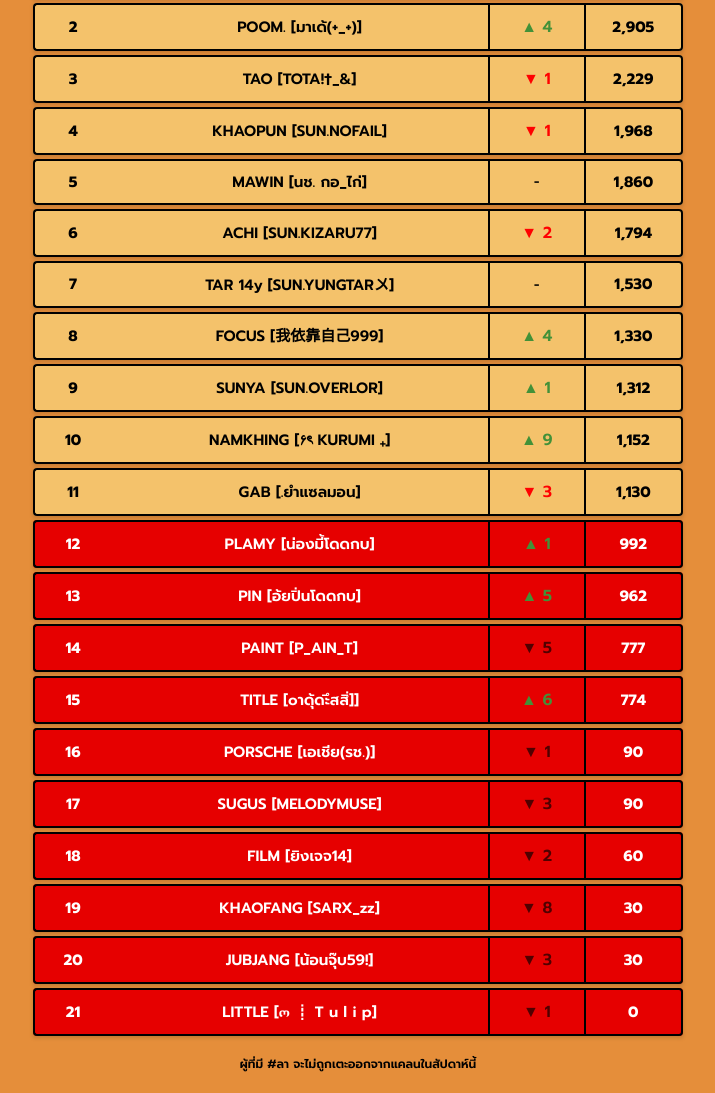
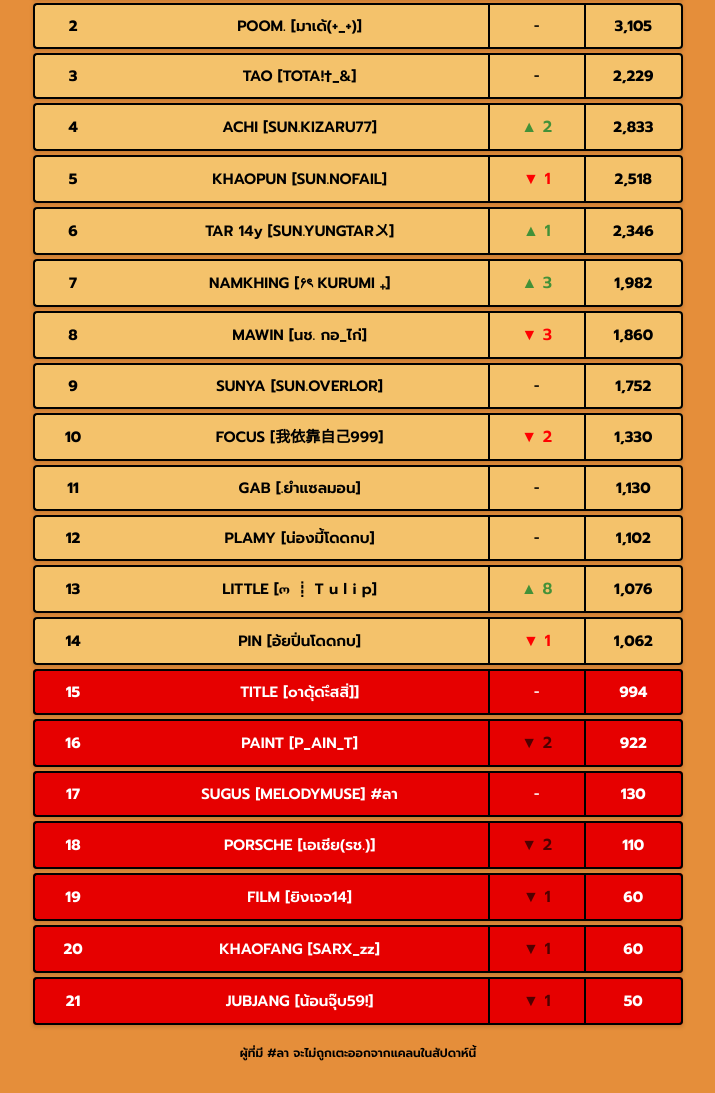
Before and after one commit to kizaru77-th/SUNSHINEWEB, a plain HTML site: page index.html in a window 1280 px wide. Shown: the part 325-1418 px from the top of the page, without its empty margins (282-997 px from the left). Drawn offline with Linux system fonts and the light colour scheme.

Commit message:
Add files via upload

```diff
--- a/index.html
+++ b/index.html
@@ -194,7 +194,7 @@
                 <img src="SUN2HINE-LOGO.png" style="width: 150px; height: auto !important" alt="LOGO" class="logo-img">
                 <div class="clan-name">SUN2HINE</div>
             </div>
-            <div class="title-main">ตารางการทำเกียรติยศ สัปดาห์ที่ 6 วันที่ 6</div>
+            <div class="title-main">สรุปตารางการทำเกียรติยศ</div>
             <div class="subtitle">ลูกแคลนทุกคนต้องทำเกียรติยศอย่างน้อย 1,000 ขึ้นไป หากทำไม่ถึงขออนุญาตเตะออกจากแคลนโดยไม่มีเหตุผลใดๆ มาอ้างทั้งสิ้น</div>
         </div>
 
@@ -217,123 +217,123 @@
                 <tr class="player-row row-gold">
                     <td>2</td>
                     <td>POOM. [มาเด้(+_+)]</td>
-                    <td><span class="rank-up">4</span></td>
-                    <td>2,905</td>
+                    <td><span class="rank-no-change">-</span></td>
+                    <td>3,105</td>
                 </tr>
                 <tr class="player-row row-gold">
                     <td>3</td>
                     <td>TAO [TOTA!†_&]</td>
-                    <td><span class="rank-down">1</span></td>
+                    <td><span class="rank-no-change">-</span></td>
                     <td>2,229</td>
                 </tr>
                 <tr class="player-row row-gold">
                     <td>4</td>
-                    <td>KHAOPUN [SUN.NOFAIL]</td>
-                    <td><span class="rank-down">1</span></td>
-                    <td>1,968</td>
+                    <td>ACHI [SUN.KIZARU77]</td>
+                    <td><span class="rank-up">2</span></td>
+                    <td>2,833</td>
                 </tr>
 
                 <tr class="player-row row-gold">
                     <td>5</td>
-                    <td>MAWIN [นช. กอ_ไก่]</td>
-                    <td><span class="rank-no-change">-</span></td>
-                    <td>1,860</td>
+                    <td>KHAOPUN [SUN.NOFAIL]</td>
+                    <td><span class="rank-down">1</span></td>
+                    <td>2,518</td>
                 </tr>
                 <tr class="player-row row-gold">
                     <td>6</td>
-                    <td>ACHI [SUN.KIZARU77]</td>
-                    <td><span class="rank-down">2</span></td>
-                    <td>1,794</td>
+                    <td>TAR 14y [SUN.YUNGTAR〤]</td>
+                    <td><span class="rank-up">1</span></td>
+                    <td>2,346</td>
                 </tr>
                 <tr class="player-row row-gold">
                     <td>7</td>
-                    <td>TAR 14y [SUN.YUNGTAR〤]</td>
-                    <td><span class="rank-no-change">-</span></td>
-                    <td>1,530</td>
+                    <td>NAMKHING [۶ৎ KURUMI ₊]</td>
+                    <td><span class="rank-up">3</span></td>
+                    <td>1,982</td>
                 </tr>
                 <tr class="player-row row-gold">
                     <td>8</td>
-                    <td>FOCUS [我依靠自己999]</td>
-                    <td><span class="rank-up">4</span></td>
-                    <td>1,330</td>
+                    <td>MAWIN [นช. กอ_ไก่]</td>
+                    <td><span class="rank-down">3</span></td>
+                    <td>1,860</td>
                 </tr>
                 <tr class="player-row row-gold">
                     <td>9</td>
                     <td>SUNYA [SUN.OVERLOR]</td>
-                    <td><span class="rank-up">1</span></td>
-                    <td>1,312</td>
+                    <td><span class="rank-no-change">-</span></td>
+                    <td>1,752</td>
                 </tr>
                 <tr class="player-row row-gold">
                     <td>10</td>
-                    <td>NAMKHING [۶ৎ KURUMI ₊]</td>
-                    <td><span class="rank-up">9</span></td>
-                    <td>1,152</td>
+                    <td>FOCUS [我依靠自己999]</td>
+                    <td><span class="rank-down">2</span></td>
+                    <td>1,330</td>
                 </tr>
                 <tr class="player-row row-gold">
                         <td>11</td>
                         <td>GAB [.ยำแซลมอน]</td>
-                        <td><span class="rank-down">3</span></td>
+                        <td><span class="rank-no-change">-</span></td>
                         <td>1,130</td>
                 </tr>
-                <tr class="player-row row-red">
+                <tr class="player-row row-gold">
                     <td>12</td>
                     <td>PLAMY [น่องมี้โดดกบ]</td>
-                    <td><span class="rank-up">1</span></td>
-                    <td>992</td>
+                    <td><span class="rank-no-change">-</span></td>
+                    <td>1,102</td>
                 </tr>
-                <tr class="player-row row-red">
+                <tr class="player-row row-gold">
                     <td>13</td>
+                    <td>LITTLE [ო ┋ T u l i p]</td>
+                    <td><span class="rank-up">8</span></td>
+                    <td>1,076</td>
+                </tr>
+                <tr class="player-row row-gold">
+                    <td>14</td>
                     <td>PIN [อ้ยปิ่นโดดกบ]</td>
-                    <td><span class="rank-up">5</span></td>
-                    <td>962</td>
-                </tr>
-                <tr class="player-row row-red">
-                    <td>14</td>
-                    <td>PAINT [P_AIN_T]</td>
-                    <td><span class="rank-down">5</span></td>
-                    <td>777</td>
+                    <td><span class="rank-down">1</span></td>
+                    <td>1,062</td>
                 </tr>
                 <tr class="player-row row-red">
                     <td>15</td>
                     <td>TITLE  [oาดุ้ดะึสสิ่]]</td>
-                    <td><span class="rank-up">6</span></td>
-                    <td>774</td>
+                    <td><span class="rank-no-change">-</span></td>
+                    <td>994</td>
                 </tr>
                 <tr class="player-row row-red">
                     <td>16</td>
-                    <td>PORSCHE [เอเชีย(รช.)]</td>
-                    <td><span class="rank-down">1</span></td>
-                    <td>90</td>
+                    <td>PAINT [P_AIN_T]</td>
+                    <td><span class="rank-down">2</span></td>
+                    <td>922</td>
                 </tr>
                 <tr class="player-row row-red">
                     <td>17</td>
-                    <td>SUGUS [MELODYMUSE]</td>
-                    <td><span class="rank-down">3</span></td>
-                    <td>90</td>
+                    <td>SUGUS [MELODYMUSE] #ลา</td>
+                    <td><span class="rank-no-change">-</span></td>
+                    <td>130</td>
                 </tr>
                 <tr class="player-row row-red">
                     <td>18</td>
+                    <td>PORSCHE [เอเชีย(รช.)]</td>
+                    <td><span class="rank-down">2</span></td>
+                    <td>110</td>
+                </tr>
+                <tr class="player-row row-red">
+                    <td>19</td>
                     <td>FILM [ยิงเจจ14]</td>
-                    <td><span class="rank-down">2</span></td>
+                    <td><span class="rank-down">1</span></td>
                     <td>60</td>
                 </tr>
                 <tr class="player-row row-red">
-                    <td>19</td>
+                    <td>20</td>
                     <td>KHAOFANG [SARX_zz]</td>
-                    <td><span class="rank-down">8</span></td>
-                    <td>30</td>
-                </tr>
-                <tr class="player-row row-red">
-                    <td>20</td>
-                    <td>JUBJANG [น้อนจุ๊บ59!]</td>
-                    <td><span class="rank-down">3</span></td>
-                    <td>30</td>
+                    <td><span class="rank-down">1</span></td>
+                    <td>60</td>
                 </tr>
                 <tr class="player-row row-red">
                     <td>21</td>
-                    <td>LITTLE [ო ┋ T u l i p]</td>
+                    <td>JUBJANG [น้อนจุ๊บ59!]</td>
                     <td><span class="rank-down">1</span></td>
-                    <td>0</td>
+                    <td>50</td>
                 </tr>
             </tbody>
         </table>
```
